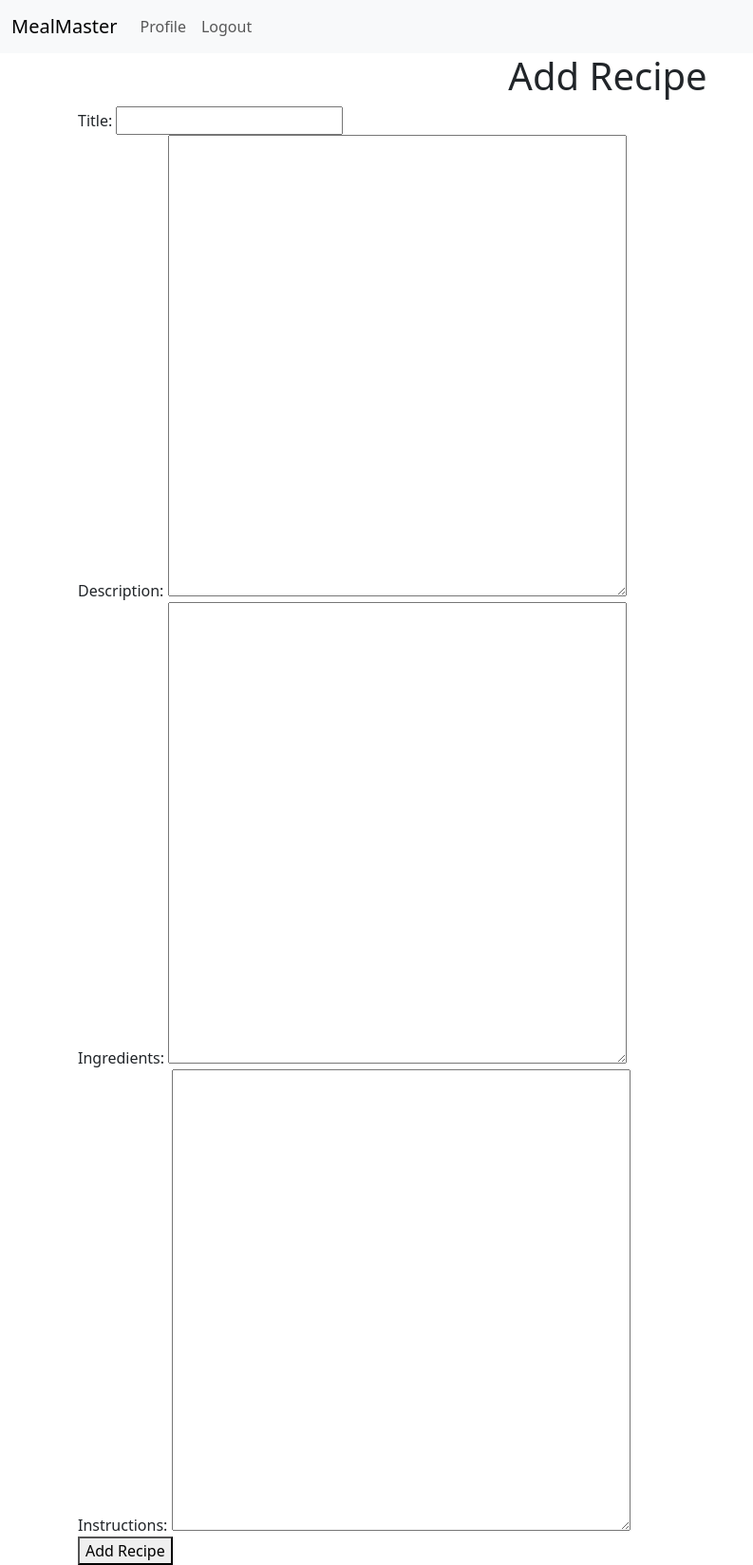
After one commit to Kb-Mash/Recipe-Management-Project, a Flask app: page /add_recipe in a window 1280 px wide. The commit adds this page. Shown: the whole page at 95% size, without its empty margins (0-793 px from the left). Run offline with Flask 3, Linux system fonts and the light colour scheme; the visitor is signed in with stand-in values (Sample User, id 1); parts of the project's set-up code (start-up, migrations or seed data) failed here and were passed over.

Commit message:
user login manager setup

```diff
--- a/app.py
+++ b/app.py
@@ -1,6 +1,6 @@
 #!/usr/bin/env python3
 # create an application
-from recipe_website import create_app, create_database
+from recipe_website import create_app
 
 app = create_app()
 
--- a/recipe_website/__init__.py
+++ b/recipe_website/__init__.py
@@ -3,15 +3,23 @@
 from flask import Flask, current_app
 from flask_sqlalchemy import SQLAlchemy
 from os import path
+from flask_login import LoginManager
+from dotenv import load_dotenv
+import os
+
+load_dotenv()
+
+# access environment variables
+SECRET_KEY = os.environ.get('SECRET_KEY')
+DB_NAME = os.environ.get('DB_NAME')
 
 db = SQLAlchemy() # database object
-DB_NAME = "database.db" # to-do - env variable
 
 def create_app():
     app = Flask(__name__)
 
-    app.config['SECRET_KEY'] = 'sdjdjks ksjksjd' # to-do - env variable
-    app.config['SQLALCHEMY_DATABASE_URI'] = f'sqlite:///{DB_NAME}' # to-do - env variable
+    app.config['SECRET_KEY'] = SECRET_KEY
+    app.config['SQLALCHEMY_DATABASE_URI'] = f'sqlite:///{DB_NAME}'
     db.init_app(app) # initialize database
 
     # register views for our application
@@ -28,6 +36,15 @@ def create_app():
     with app.app_context():
         create_database()
 
+    # login manager
+    login_manager = LoginManager()
+    login_manager.login_view = 'auth.login'
+    login_manager.init_app(app)
+
+    @login_manager.user_loader # decorator
+    def load_user(id):
+        return User.query.get(int(id)) # how to load a user from the database - id is a string, convert to int
+
     return app
 
 """
--- a/recipe_website/models.py
+++ b/recipe_website/models.py
@@ -12,9 +12,12 @@ class Recipe(db.Model):
     date = db.Column(db.DateTime(timezone=True), default=db.func.now()) # default - automatically set the date and time
     user_id = db.Column(db.Integer, db.ForeignKey('user.id'))
 
-class User(db.Model, UserMixin):
+class User(db.Model, UserMixin): # UserMixin - flask login - current_user
     id = db.Column(db.Integer, primary_key=True)
     email = db.Column(db.String(150), unique=True)
     password = db.Column(db.String(150))
     username = db.Column(db.String(150), unique=True)
     recipes = db.relationship('Recipe') # relationship between user and recipe, one to many
+
+    def __str__(self):
+        return self.username
--- /dev/null
+++ b/recipe_website/templates/add_recipe.html
@@ -0,0 +1,21 @@
+{% extends 'index.html' %}
+
+{% block content %}
+    <h1 align="center">Add Recipe</h1>
+    <form method="POST">
+        <label for="title">Title:</label>
+        <input type="text" id="title" name="title" required>
+        <br>
+        <label for="description">Description:</label>
+        <textarea id="description" name="description" cols="50" rows="20" required></textarea>
+        <br>
+        <label for="ingredients">Ingredients:</label>
+        <textarea id="ingredients" name="ingredients" cols="50" rows="20" required></textarea>
+        <br>
+        <label for="instructions">Instructions:</label>
+        <textarea id="instructions" name="instructions" cols="50" rows="20" required></textarea>
+        <br>
+        <!-- add an input field for image upload -->
+        <button type="submit">Add Recipe</button>
+    </form>
+{% endblock %}
--- a/recipe_website/templates/index.html
+++ b/recipe_website/templates/index.html
@@ -16,18 +16,21 @@
                 </button>
                 <div class="collapse navbar-collapse" id="navbarNav">
                     <ul class="navbar-nav me-auto">
+                        {% if user.is_authenticated %}
+                        <li class="nav-item">
+                            <a class="nav-link" href="/profile">Profile</a>
+                        </li>
+                        <li class="nav-item">
+                            <a class="nav-link" href="/logout">Logout</a>
+                        </li>
+                        {% else %}
                         <li class="nav-item">
                             <a class="nav-link" href="/login">Login</a>
                         </li>
                         <li class="nav-item">
                             <a class="nav-link" href="/sign-up">Sign Up</a>
                         </li>
-                        <li class="nav-item">
-                            <a class="nav-link" href="/logout">Logout</a>
-                        </li>
-                        <li class="nav-item">
-                            <a class="nav-link" href="/">Home</a>
-                        </li>
+                        {% endif %}
                     </ul>
                 </div>
             </div>
--- a/recipe_website/templates/sign_up.html
+++ b/recipe_website/templates/sign_up.html
@@ -3,7 +3,7 @@
 {% block title %}Sign Up{% endblock %}
 
 {% block content %}
-<form method="POST" action="">
+<form method="POST">
     <h1 align="center">Sign Up</h1>
     <div class="mb-3">
         <label for="email" class="form-label">Email</label>
--- a/recipe_website/views.py
+++ b/recipe_website/views.py
@@ -1,9 +1,42 @@
 # routes and views
-from flask import Blueprint, render_template
+from flask import Blueprint, render_template, request, redirect, url_for
+from flask_login import login_required, current_user
+from .models import Recipe
+from . import db
+
 # define our Blueprint
 views = Blueprint('views', __name__)
 
 
 @views.route('/')
 def index():
-    return render_template('index.html')
+    return render_template('index.html', user=current_user)
+
+@views.route('/dashboard')
+@login_required
+def dashboard():
+    user_recipes = Recipe.query.filter_by(user_id=current_user.id).all()
+    return render_template('dashboard.html', recipes=user_recipes, user=current_user)
+
+@views.route('/add_recipe', methods=['POST', 'GET'])
+@login_required
+def add_recipe():
+    if request.method == 'POST':
+        title = request.form['title']
+        description = request.form['description']
+        ingredients = request.form['ingredients']
+        instructions = request.form['instructions']
+
+        # Create a new recipe instance
+        recipe = Recipe(
+            recipe_name=title,
+            recipe_description=description,
+            recipe_ingredients=ingredients,
+            recipe_instructions=instructions
+        )
+        # Save the recipe to the database
+        db.session.add(recipe)
+        db.session.commit()
+        return redirect(url_for('views.dashboard'))
+
+    return render_template('add_recipe.html', user=current_user)
```
Also changed, not shown: recipe_website/auth.py (+38 -6 lines), recipe_website/templates/dashboard.html (added, +18 -0 lines).
